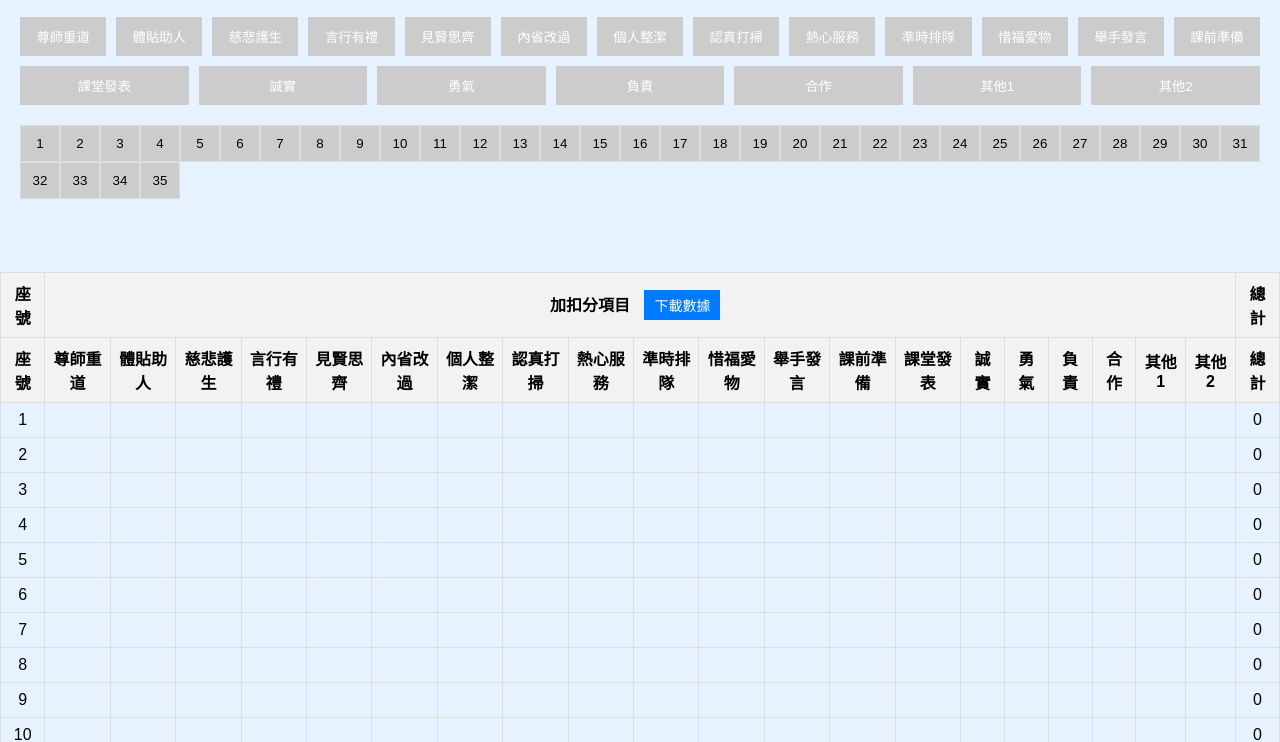
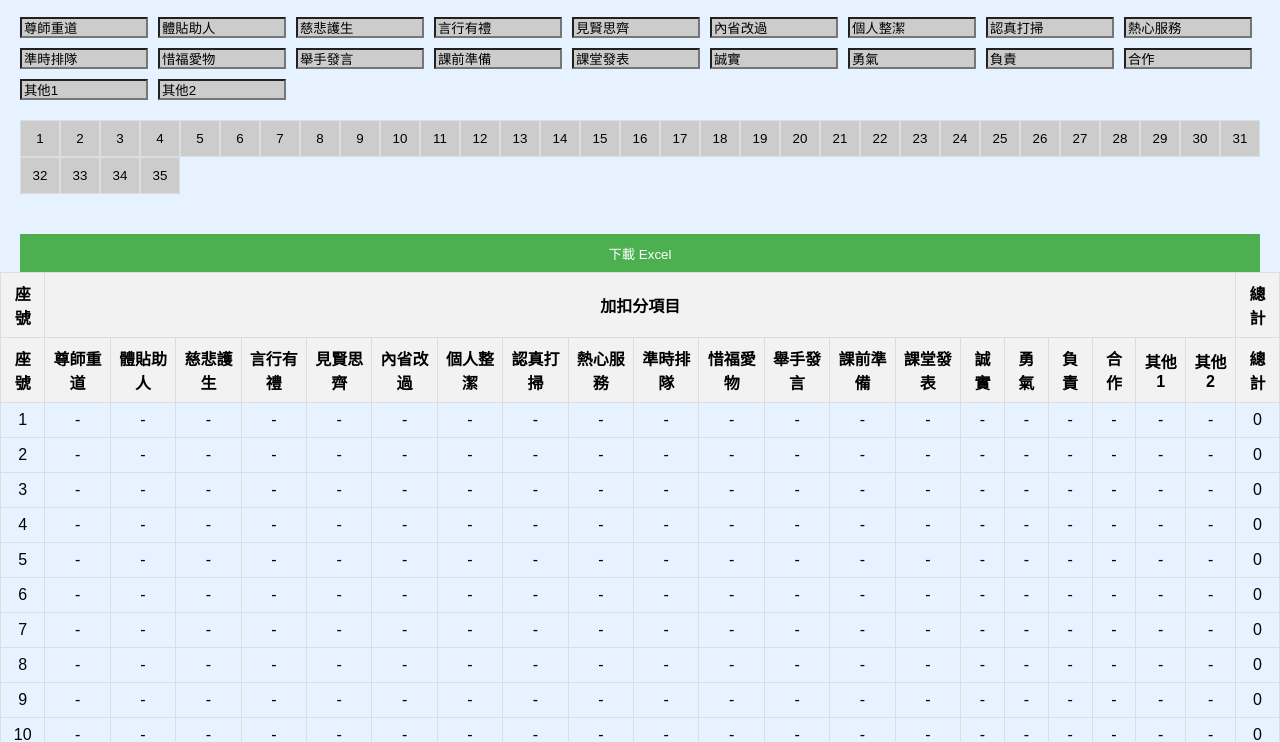
Before and after one commit to dguintan/performance-score, a plain HTML site: page index.html in a window 1280 px wide. Shown: the part 58-800 px from the top of the page. Drawn offline with Linux system fonts and the light colour scheme.

Commit message:
Update index.html
editable items

```diff
--- a/index.html
+++ b/index.html
@@ -10,7 +10,7 @@
             margin: 0;
             padding: 0;
             box-sizing: border-box;
-            background-color: #e6f2ff; /* 淡藍色背景 */
+            background-color: #e6f2ff;
         }
         .container {
             display: flex;
@@ -43,23 +43,19 @@
             gap: 10px;
             margin-bottom: 20px;
         }
-        .button {
-            padding: 10px;
-            cursor: pointer;
-            border: none;
-            color: white;
-            flex: 1;
-            min-width: 80px;
-            text-align: center;
+        .editable-button {
+            width: 120px;
         }
         .gray-btn {
             background-color: #ccc;
         }
         .green-btn {
             background-color: #4CAF50;
+            color: white;
         }
         .red-btn {
             background-color: #f44336;
+            color: white;
         }
         .seat-btn {
             padding: 10px;
@@ -99,82 +95,63 @@
             z-index: 1;
         }
         .download-btn {
-            margin-left: 10px;
-            padding: 5px 10px;
-            background-color: #007bff;
+            padding: 10px 20px;
+            background-color: #4CAF50;
             color: white;
             border: none;
             cursor: pointer;
-            font-size: 14px;
-        }
-        .date-display {
-            margin-left: 10px;
-            font-size: 14px;
-            font-weight: bold;
-        }
-        .table-container {
-            position: relative;
-            overflow: auto;
-            height: 100%;
+            margin: 20px 0;
         }
     </style>
 </head>
 <body>
     <div class="container">
-        <!-- 網頁標題 -->
         <div class="header">平時表現登記表</div>
 
-        <!-- 上部分：操作區域 -->
         <div class="top-section">
             <div class="button-container" id="item-buttons">
-                <!-- 20項目按鈕 -->
-                <button class="button gray-btn" onclick="setCurrentItem(0)">尊師重道</button>
-                <button class="button gray-btn" onclick="setCurrentItem(1)">體貼助人</button>
-                <button class="button gray-btn" onclick="setCurrentItem(2)">慈悲護生</button>
-                <button class="button gray-btn" onclick="setCurrentItem(3)">言行有禮</button>
-                <button class="button gray-btn" onclick="setCurrentItem(4)">見賢思齊</button>
-                <button class="button gray-btn" onclick="setCurrentItem(5)">內省改過</button>
-                <button class="button gray-btn" onclick="setCurrentItem(6)">個人整潔</button>
-                <button class="button gray-btn" onclick="setCurrentItem(7)">認真打掃</button>
-                <button class="button gray-btn" onclick="setCurrentItem(8)">熱心服務</button>
-                <button class="button gray-btn" onclick="setCurrentItem(9)">準時排隊</button>
-                <button class="button gray-btn" onclick="setCurrentItem(10)">惜福愛物</button>
-                <button class="button gray-btn" onclick="setCurrentItem(11)">舉手發言</button>
-                <button class="button gray-btn" onclick="setCurrentItem(12)">課前準備</button>
-                <button class="button gray-btn" onclick="setCurrentItem(13)">課堂發表</button>
-                <button class="button gray-btn" onclick="setCurrentItem(14)">誠實</button>
-                <button class="button gray-btn" onclick="setCurrentItem(15)">勇氣</button>
-                <button class="button gray-btn" onclick="setCurrentItem(16)">負責</button>
-                <button class="button gray-btn" onclick="setCurrentItem(17)">合作</button>
-                <button class="button gray-btn" onclick="setCurrentItem(18)">其他1</button>
-                <button class="button gray-btn" onclick="setCurrentItem(19)">其他2</button>
+                <!-- 20可編輯項目 -->
+                <input type="text" class="editable-button gray-btn" value="尊師重道" oninput="updateItemName(0)" onclick="setCurrentItem(0)" />
+                <input type="text" class="editable-button gray-btn" value="體貼助人" oninput="updateItemName(1)" onclick="setCurrentItem(1)" />
+                <input type="text" class="editable-button gray-btn" value="慈悲護生" oninput="updateItemName(2)" onclick="setCurrentItem(2)" />
+                <input type="text" class="editable-button gray-btn" value="言行有禮" oninput="updateItemName(3)" onclick="setCurrentItem(3)" />
+                <input type="text" class="editable-button gray-btn" value="見賢思齊" oninput="updateItemName(4)" onclick="setCurrentItem(4)" />
+                <input type="text" class="editable-button gray-btn" value="內省改過" oninput="updateItemName(5)" onclick="setCurrentItem(5)" />
+                <input type="text" class="editable-button gray-btn" value="個人整潔" oninput="updateItemName(6)" onclick="setCurrentItem(6)" />
+                <input type="text" class="editable-button gray-btn" value="認真打掃" oninput="updateItemName(7)" onclick="setCurrentItem(7)" />
+                <input type="text" class="editable-button gray-btn" value="熱心服務" oninput="updateItemName(8)" onclick="setCurrentItem(8)" />
+                <input type="text" class="editable-button gray-btn" value="準時排隊" oninput="updateItemName(9)" onclick="setCurrentItem(9)" />
+                <input type="text" class="editable-button gray-btn" value="惜福愛物" oninput="updateItemName(10)" onclick="setCurrentItem(10)" />
+                <input type="text" class="editable-button gray-btn" value="舉手發言" oninput="updateItemName(11)" onclick="setCurrentItem(11)" />
+                <input type="text" class="editable-button gray-btn" value="課前準備" oninput="updateItemName(12)" onclick="setCurrentItem(12)" />
+                <input type="text" class="editable-button gray-btn" value="課堂發表" oninput="updateItemName(13)" onclick="setCurrentItem(13)" />
+                <input type="text" class="editable-button gray-btn" value="誠實" oninput="updateItemName(14)" onclick="setCurrentItem(14)" />
+                <input type="text" class="editable-button gray-btn" value="勇氣" oninput="updateItemName(15)" onclick="setCurrentItem(15)" />
+                <input type="text" class="editable-button gray-btn" value="負責" oninput="updateItemName(16)" onclick="setCurrentItem(16)" />
+                <input type="text" class="editable-button gray-btn" value="合作" oninput="updateItemName(17)" onclick="setCurrentItem(17)" />
+                <input type="text" class="editable-button gray-btn" value="其他1" oninput="updateItemName(18)" onclick="setCurrentItem(18)" />
+                <input type="text" class="editable-button gray-btn" value="其他2" oninput="updateItemName(19)" onclick="setCurrentItem(19)" />
             </div>
+
             <div class="button-container">
-                <!-- 35個座號按鈕 -->
                 <div id="seat-buttons">
-                    <!-- 按鈕生成 -->
+                    <!-- 35個座號按鈕 -->
                 </div>
             </div>
+            <button class="download-btn" onclick="downloadExcel()">下載 Excel</button>
         </div>
 
-        <!-- 下部分：顯示區域 -->
         <div class="bottom-section">
             <div class="table-container">
                 <table>
                     <thead class="sticky-header">
                         <tr>
                             <th>座號</th>
-                            <!-- 頭部列顯示20項目 -->
-                            <th colspan="20">
-                                加扣分項目
-                                <button class="download-btn" onclick="downloadExcel()">下載數據</button>
-                                <span class="date-display" id="current-date"></span>
-                            </th>
+                            <th colspan="20">加扣分項目</th>
                             <th>總計</th>
                         </tr>
-                        <tr>
+                        <tr id="item-names-row">
                             <th>座號</th>
-                            <!-- 顯示20項目標題 -->
                             <th>尊師重道</th>
                             <th>體貼助人</th>
                             <th>慈悲護生</th>
@@ -198,120 +175,114 @@
                             <th>總計</th>
                         </tr>
                     </thead>
-                    <tbody id="student-scores">
-                        <!-- 用於顯示學生數據的行 -->
-                    </tbody>
+                    <tbody id="student-scores"></tbody>
                 </table>
             </div>
         </div>
     </div>
 
-    <script src="https://cdnjs.cloudflare.com/ajax/libs/xlsx/0.18.5/xlsx.full.min.js"></script>
     <script>
         const numStudents = 35;
         const numItems = 20;
         let currentItem = -1;
         const scores = Array.from({ length: numStudents }, () => Array(numItems).fill(null));
+        const itemNames = Array.from(document.querySelectorAll('#item-buttons input')).map(input => input.value);
         const seatButtons = [];
 
-        // 生成座號按鈕
         const seatButtonsContainer = document.getElementById('seat-buttons');
         for (let i = 1; i <= numStudents; i++) {
             const button = document.createElement('button');
             button.textContent = i;
             button.className = 'seat-btn gray-btn';
-            button.onclick = () => updateScore(i, currentItem);
+            button.addEventListener('click', () => updateScore(i, currentItem));
+            seatButtonsContainer.appendChild(button);
             seatButtons.push(button);
-            seatButtonsContainer.appendChild(button);
         }
 
-        function setCurrentItem(itemId) {
-            const buttons = document.querySelectorAll('#item-buttons .button');
-            const selectedButton = buttons[itemId];
+        function setCurrentItem(index) {
+            currentItem = index;
+            const currentButton = document.querySelectorAll('#item-buttons input')[index];
 
-            // 切換按鈕顏色：綠色 -> 紅色 -> 灰色
-            if (selectedButton.classList.contains('gray-btn')) {
-                selectedButton.className = 'button green-btn'; // 設置為綠色
-                currentItem = itemId;
-                updateSeatButtons('green-btn');
-            } else if (selectedButton.classList.contains('green-btn')) {
-                selectedButton.className = 'button red-btn'; // 設置為紅色
-                currentItem = itemId;
-                updateSeatButtons('red-btn');
-            } else if (selectedButton.classList.contains('red-btn')) {
-                selectedButton.className = 'button gray-btn'; // 設置為灰色
-                currentItem = -1;
-                updateSeatButtons('gray-btn');
+            // 切換按鈕顏色
+            if (currentButton.classList.contains('gray-btn')) {
+                currentButton.classList.remove('gray-btn');
+                currentButton.classList.add('green-btn');
+            } else if (currentButton.classList.contains('green-btn')) {
+                currentButton.classList.remove('green-btn');
+                currentButton.classList.add('red-btn');
+            } else if (currentButton.classList.contains('red-btn')) {
+                currentButton.classList.remove('red-btn');
+                currentButton.classList.add('gray-btn');
             }
-        }
 
-        function updateSeatButtons(colorClass) {
+            // 重置座號按鈕顏色
             seatButtons.forEach(button => {
-                if (colorClass === 'green-btn') {
-                    button.className = 'seat-btn green-btn';
-                } else if (colorClass === 'red-btn') {
-                    button.className = 'seat-btn red-btn';
-                } else {
-                    button.className = 'seat-btn gray-btn';
-                }
+                button.className = 'seat-btn gray-btn';
             });
         }
 
-        function updateScore(studentId, itemId) {
+        function updateItemName(itemId) {
+            const itemNamesRow = document.getElementById('item-names-row');
+            const currentInput = document.querySelectorAll('#item-buttons input')[itemId];
+            itemNames[itemId] = currentInput.value;
+            itemNamesRow.children[itemId + 1].textContent = currentInput.value;
+        }
+
+        function updateScore(seatNumber, itemId) {
             if (itemId === -1) return;
 
-            const seatButton = seatButtons[studentId - 1];
-            const currentItemClass = document.querySelectorAll('#item-buttons .button')[itemId].className;
+            const seatIndex = seatNumber - 1;
+            const currentItemButton = document.querySelectorAll('#item-buttons input')[itemId];
 
-            let change = 0;
-            if (currentItemClass.includes('green-btn')) {
-                change = 1;
-                seatButton.className = 'seat-btn green-btn';
-            } else if (currentItemClass.includes('red-btn')) {
-                change = -1;
-                seatButton.className = 'seat-btn red-btn';
-            } else {
-                return;
+            if (currentItemButton.classList.contains('green-btn')) {
+                scores[seatIndex][itemId] = (scores[seatIndex][itemId] || 0) + 1;
+                seatButtons[seatIndex].className = 'seat-btn green-btn';
+            } else if (currentItemButton.classList.contains('red-btn')) {
+                scores[seatIndex][itemId] = (scores[seatIndex][itemId] || 0) - 1;
+                seatButtons[seatIndex].className = 'seat-btn red-btn';
             }
 
-            scores[studentId - 1][itemId] = (scores[studentId - 1][itemId] || 0) + change;
-            updateSummary();
+            renderScores();
         }
 
-        function updateSummary() {
-            const studentScoresContainer = document.getElementById('student-scores');
-            studentScoresContainer.innerHTML = '';
+        function renderScores() {
+            const tbody = document.getElementById('student-scores');
+            tbody.innerHTML = '';
 
-            for (let i = 1; i <= numStudents; i++) {
-                const row = document.createElement('tr');
-                const totalScore = scores[i - 1].reduce((sum, score) => sum + (score || 0), 0);
-                row.innerHTML = `<td>${i}</td>${scores[i - 1].map(score => score !== null ? `<td>${score}</td>` : `<td></td>`).join('')}<td>${totalScore}</td>`;
-                studentScoresContainer.appendChild(row);
-            }
+            scores.forEach((studentScores, index) => {
+                const tr = document.createElement('tr');
+                let totalScore = 0;
+
+                tr.appendChild(createCell(index + 1));
+                studentScores.forEach(score => {
+                    totalScore += score || 0;
+                    tr.appendChild(createCell(score));
+                });
+
+                tr.appendChild(createCell(totalScore));
+                tbody.appendChild(tr);
+            });
+        }
+
+        function createCell(content) {
+            const td = document.createElement('td');
+            td.textContent = content !== null ? content : '-';
+            return td;
         }
 
         function downloadExcel() {
-            const wb = XLSX.utils.book_new();
-            const ws_data = [
-                ["座號", "尊師重道", "體貼助人", "慈悲護生", "言行有禮", "見賢思齊", "內省改過", "個人整潔", "認真打掃", "熱心服務", "準時排隊", "惜福愛物", "舉手發言", "課前準備", "課堂發表", "誠實", "勇氣", "負責", "合作", "其他1", "其他2", "總計"]
-            ];
-            for (let i = 0; i < numStudents; i++) {
-                const totalScore = scores[i].reduce((sum, score) => sum + (score || 0), 0);
-                ws_data.push([i + 1, ...scores[i], totalScore]);
-            }
-            const ws = XLSX.utils.aoa_to_sheet(ws_data);
-            XLSX.utils.book_append_sheet(wb, ws, "學生分數");
-
-            const now = new Date();
-            const dateStr = now.toLocaleString('zh-TW', { year: 'numeric', month: '2-digit', day: '2-digit', hour: '2-digit', minute: '2-digit' }).replace(/\//g, '-').replace(/\s/g, '_').replace(/:/g, '');
-            XLSX.writeFile(wb, `學生分數_${dateStr}.xlsx`);
-
-            // 更新按鈕旁的日期時間
-            document.getElementById('current-date').textContent = dateStr;
+            const table = document.querySelector('table');
+            const wb = XLSX.utils.table_to_book(table);
+            const today = new Date();
+            const dateString = today.toISOString().split('T')[0]; // 取得日期（YYYY-MM-DD格式）
+            XLSX.writeFile(wb, `學生表現登記表_${dateString}.xlsx`); // 加上日期到檔名
         }
 
-        // 初始顯示
-        updateSummary();
+        // 初始渲染表格
+        renderScores();
     </script>
+
+    <!-- 需要引入 XLSX 來支持下載 Excel 文件 -->
+    <script src="https://cdnjs.cloudflare.com/ajax/libs/xlsx/0.18.5/xlsx.full.min.js"></script>
 </body>
 </html>
```
